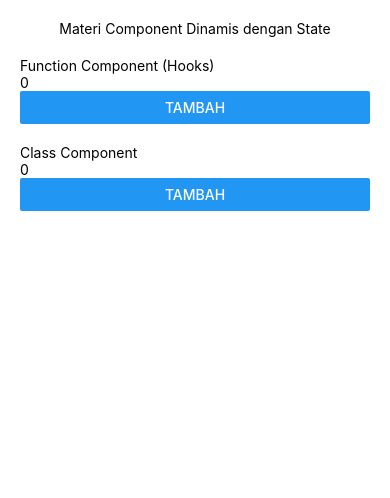
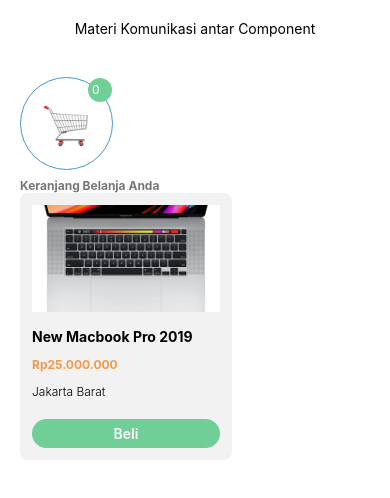
Before and after one commit to hanifxdp/learn-react-native, a React Native app: screen / in a window 390 px wide. Shown: the top 498 px of the page. Built offline with nearby package versions, Linux system fonts and the light colour scheme.

Commit message:
communication component using props and state

```diff
--- a/src/App.js
+++ b/src/App.js
@@ -6,6 +6,7 @@ import StylingComponent from './pages/StylingComponent';
 import Position from './pages/Position';
 import PropsDinamis from './pages/PropsDinamis';
 import StateDinamis from './pages/StateDinamis';
+import Communication from './pages/Communication';
 
 const App = () => {
   // const [isShow, SetIsShow] = useState(true);
@@ -18,12 +19,13 @@ const App = () => {
   return (
     <View>
       <ScrollView>
-        {/* <SampleComponent />
-        <StylingComponent /> */}
+        {/* <SampleComponent /> */}
+        {/* <StylingComponent /> */}
         {/* <FlexBox /> */}
         {/* <Position /> */}
         {/* <PropsDinamis /> */}
-        <StateDinamis />
+        {/* <StateDinamis /> */}
+        <Communication />
       </ScrollView>
     </View>
   );
--- /dev/null
+++ b/src/components/Cart/index.js
@@ -0,0 +1,45 @@
+import React from 'react';
+import {StyleSheet, Text, View, Image} from 'react-native';
+import cart from '../../assets/icon/cart.png';
+
+const Cart = (props) => {
+  return (
+    <View>
+      <View style={styles.cartWrapper}>
+        <Image source={cart} style={styles.iconCart} />
+        <Text style={styles.notif}>{props.quantity}</Text>
+      </View>
+      <Text style={styles.text}>Keranjang Belanja Anda</Text>
+    </View>
+  );
+};
+
+export default Cart;
+
+const styles = StyleSheet.create({
+  cartWrapper: {
+    borderWidth: 1,
+    borderColor: '#4398D1',
+    width: 93,
+    height: 93,
+    borderRadius: 93 / 2,
+    justifyContent: 'center',
+    alignItems: 'center',
+    position: 'relative',
+    marginTop: 40,
+  },
+  iconCart: {width: 50, height: 50},
+  text: {fontSize: 12, color: '#777777', fontWeight: '700', marginTop: 8},
+  notif: {
+    fontSize: 12,
+    color: 'white',
+    backgroundColor: '#6fcf97',
+    padding: 4,
+    borderRadius: 25,
+    width: 24,
+    height: 24,
+    position: 'absolute',
+    top: 0,
+    right: 0,
+  },
+});
--- /dev/null
+++ b/src/components/Product/index.js
@@ -0,0 +1,51 @@
+import React from 'react';
+import {StyleSheet, Text, View, Image, TouchableOpacity} from 'react-native';
+import Macbook from '../../assets/image/mac.jpg';
+
+const Product = (props) => {
+  return (
+    <View style={styles.wrapper}>
+      <Image source={Macbook} style={styles.imageProduct} />
+      <Text style={styles.productName}>New Macbook Pro 2019</Text>
+      <Text style={styles.productPrice}>Rp25.000.000</Text>
+      <Text style={styles.location}>Jakarta Barat</Text>
+      <TouchableOpacity onPress={props.onButtonPress}>
+        <View style={styles.buttonWrapper}>
+          <Text style={styles.buttonText}>Beli</Text>
+        </View>
+      </TouchableOpacity>
+    </View>
+  );
+};
+
+export default Product;
+
+const styles = StyleSheet.create({
+  wrapper: {
+    padding: 12,
+    backgroundColor: '#F2F2F2',
+    width: 212,
+    borderRadius: 8,
+  },
+  imageProduct: {width: 188, height: 107},
+  productName: {fontSize: 14, fontWeight: 'bold', marginTop: 16},
+  productPrice: {
+    fontSize: 12,
+    fontWeight: 'bold',
+    color: '#F2994A',
+    marginTop: 12,
+  },
+  location: {fontSize: 12, fontWeight: '300', marginTop: 12},
+  buttonWrapper: {
+    backgroundColor: '#6fcf97',
+    paddingVertical: 6,
+    borderRadius: 25,
+    marginTop: 20,
+  },
+  buttonText: {
+    fontSize: 14,
+    fontWeight: '600',
+    color: 'white',
+    textAlign: 'center',
+  },
+});
--- /dev/null
+++ b/src/pages/Communication/index.js
@@ -0,0 +1,24 @@
+import React, {useState} from 'react';
+import {StyleSheet, Text, View} from 'react-native';
+import Cart from '../../components/Cart';
+import Product from '../../components/Product';
+
+const Communication = () => {
+  const [totalProduct, setTotalProduct] = useState(0);
+  return (
+    <View style={styles.container}>
+      <Text style={styles.textTitle}>Materi Komunikasi antar Component</Text>
+      <Cart quantity={totalProduct} />
+      <Product onButtonPress={() => setTotalProduct(totalProduct + 1)} />
+    </View>
+  );
+};
+
+export default Communication;
+
+const styles = StyleSheet.create({
+  container: {
+    padding: 20,
+  },
+  textTitle: {textAlign: 'center'},
+});
```
